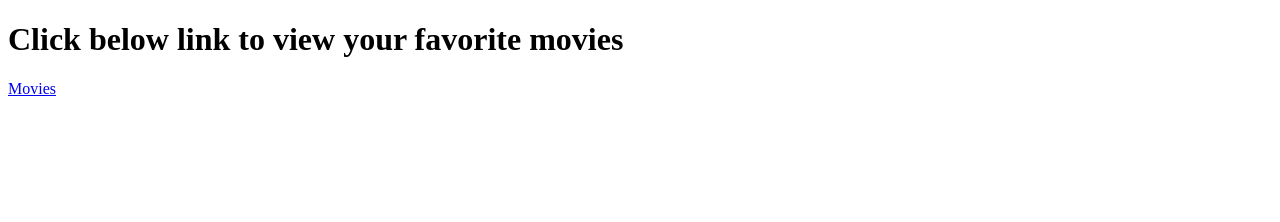
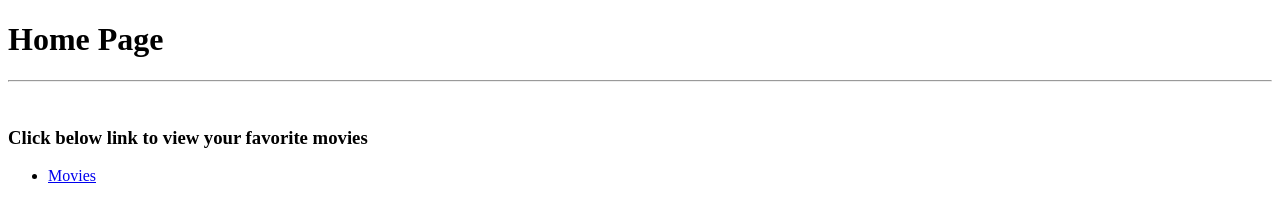
Before and after one commit to pramodh246/Main-html-assignment, a plain HTML site: page index.html in a window 1280 px wide. Drawn offline with Linux system fonts and the light colour scheme.

Commit message:
Update index.html
index page structure update

```diff
--- a/index.html
+++ b/index.html
@@ -8,9 +8,22 @@
 </head>
 
 <body>
-    <h1>Click below link to view your favorite movies</h1>
+    <header>
+        <h1>Home Page</h1>
+        <hr/>
+        <br>
+        <h3>Click below link to view your favorite movies</h3>
+    </header>
+    <main>
 
-    <a href="./Pages/movieList.html"> Movies</a>
+        <ul>
+            <li><a href="./Pages/movieList.html">
+                    <p>Movies</p>
+                </a>
+            </li>
+        </ul>
+    </main>
+
 
 </body>
 
```
